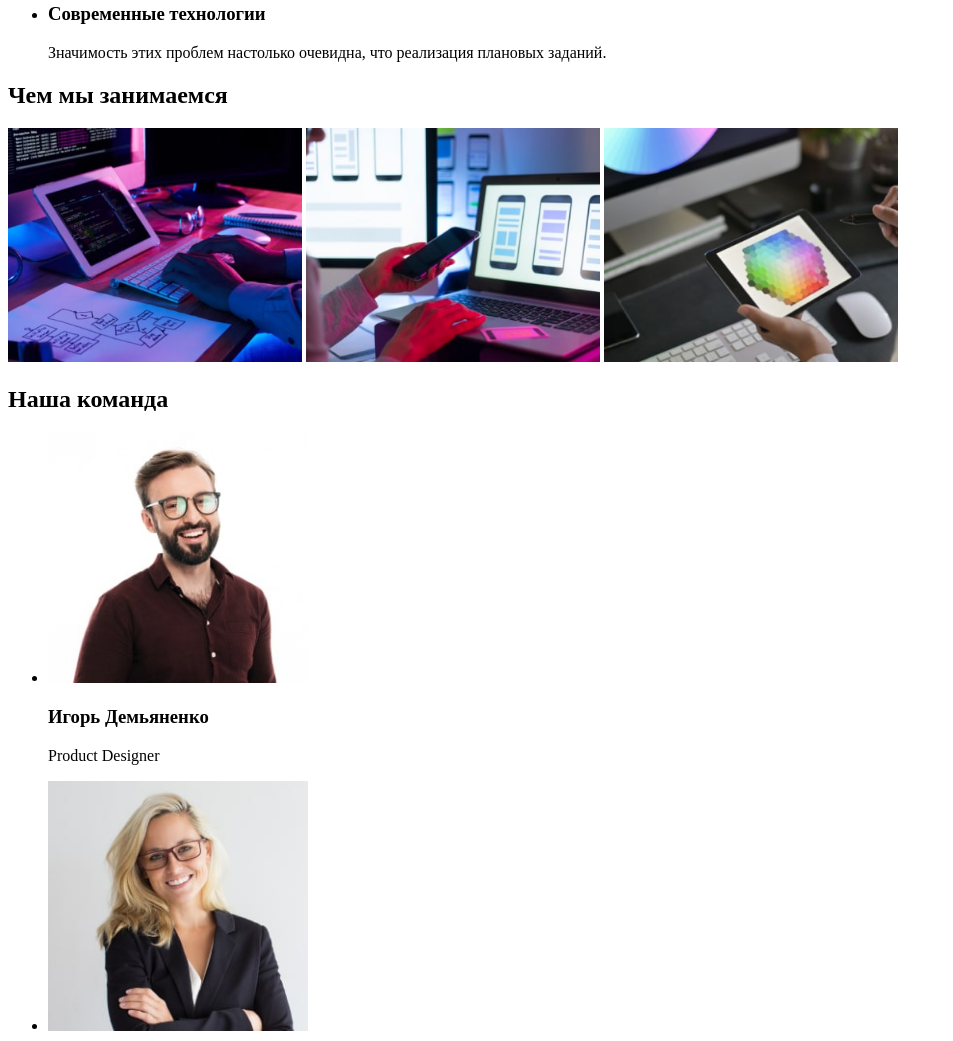
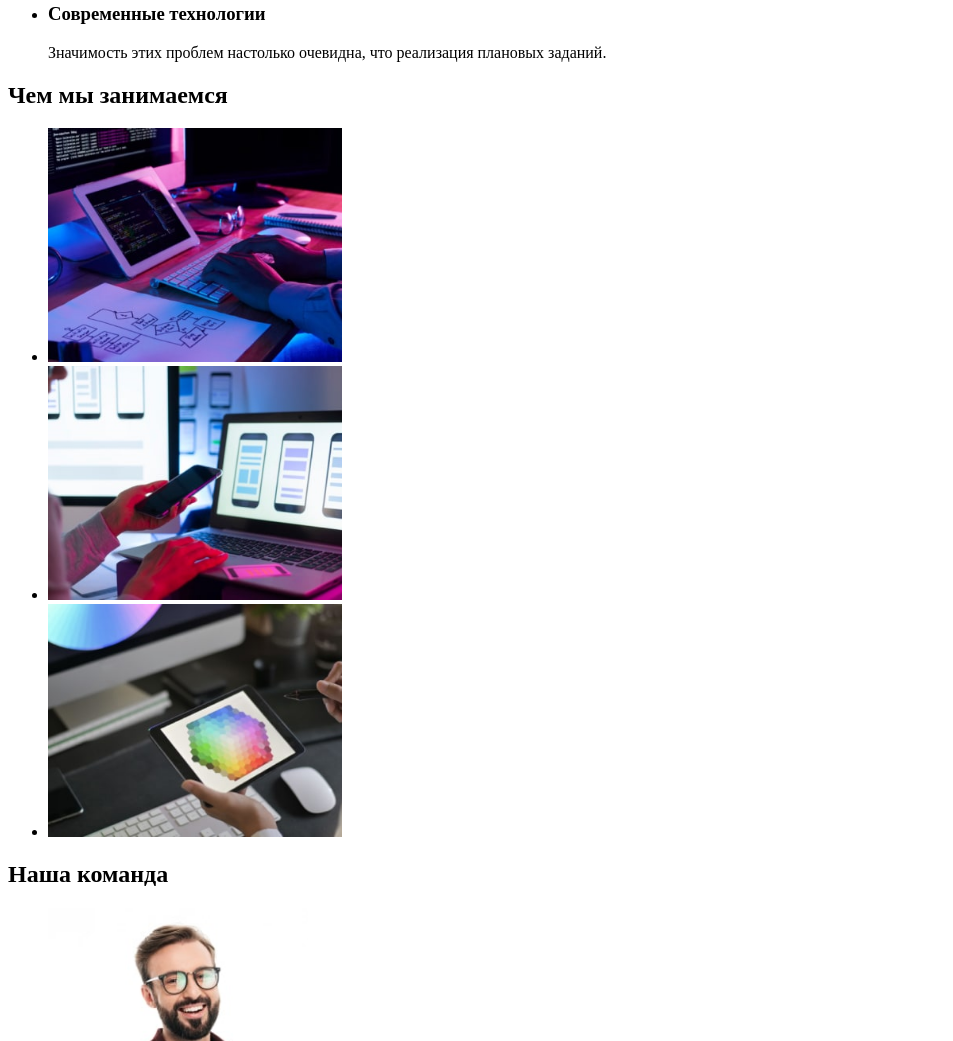
Before and after one commit to Sap1065/goit-markup-hw-01, a plain HTML site: page index.html in a window 1280 px wide. Shown: the part 532-1573 px from the top of the page, without its empty margins (0-953 px from the left). Drawn offline with Linux system fonts and the light colour scheme.

Commit message:
add type botton and li

```diff
--- a/index.html
+++ b/index.html
@@ -34,7 +34,7 @@
     <main>
         <section>
             <h1>Эффективные решения для вашего бизнеса</h1>
-            <button>Заказать услугу</button>
+            <button type="button">Заказать услугу</button>
         </section>
         <section>
             <h2>Особенности</h2>
@@ -64,11 +64,18 @@
         </section>
         <section>
             <h2>Чем мы занимаемся</h2>
-            <img src="img/box1-min.jpg" alt="Печатает с помощью клавиатуры на планшете" width="294">
-            <img src="img/box2-min.jpg"
-                alt="Сравнивает виды рабочего стола которые изображены на мониторе ноутбука с тем который на телефоне"
-                width="294">
-            <img src="img/box3-min.jpg" alt="Смотрит цветовую палитру на планшете" width="294">
+            <ul>
+                <li>
+                    <img src="img/box1-min.jpg" alt="Печатает с помощью клавиатуры на планшете" width="294">
+                </li>
+                <li>
+                    <img src="img/box2-min.jpg"
+                    alt="Сравнивает виды рабочего стола которые изображены на мониторе ноутбука с тем который на телефоне" width="294">
+                </li>
+                <li>
+                    <img src="img/box3-min.jpg" alt="Смотрит цветовую палитру на планшете" width="294">
+                </li>
+            </ul>
         </section>
         <section>
             <h2>Наша команда</h2>
```
